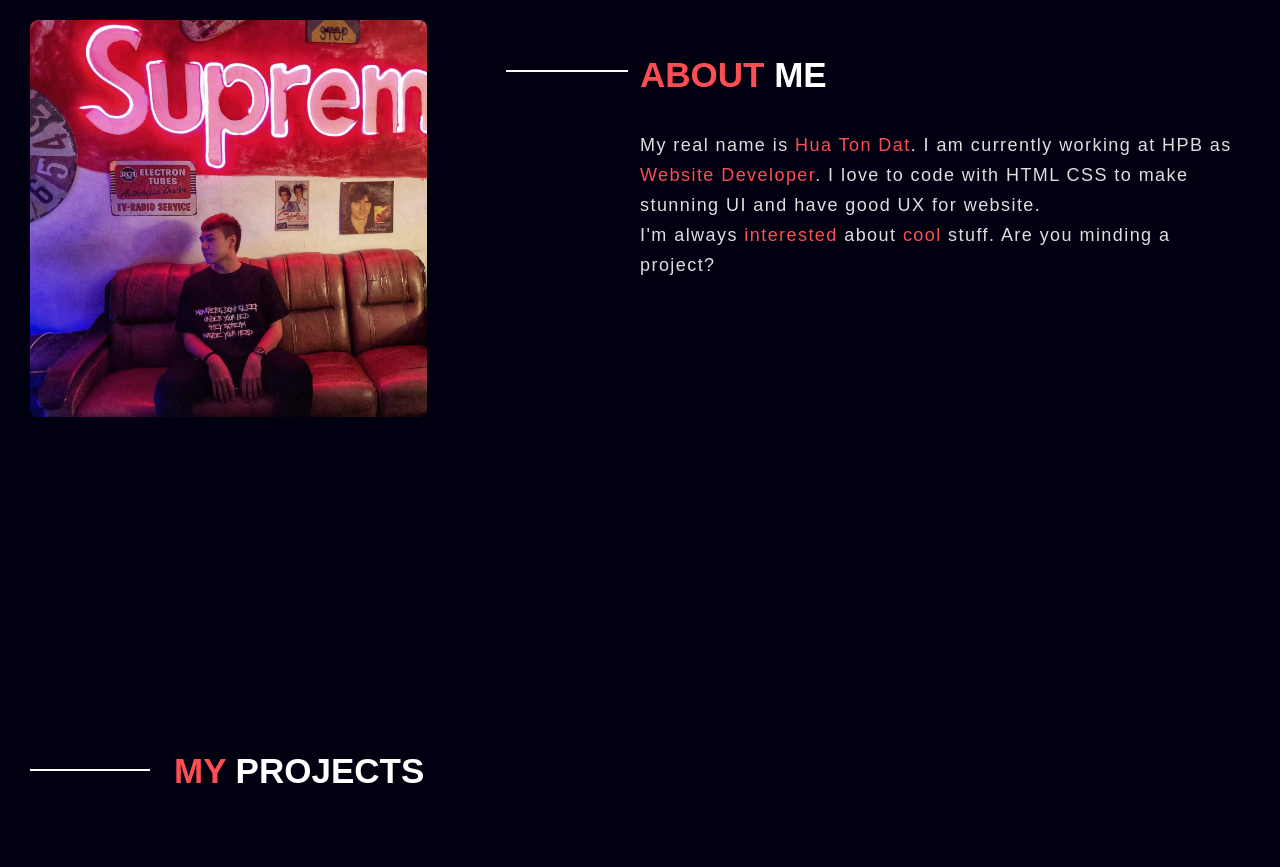
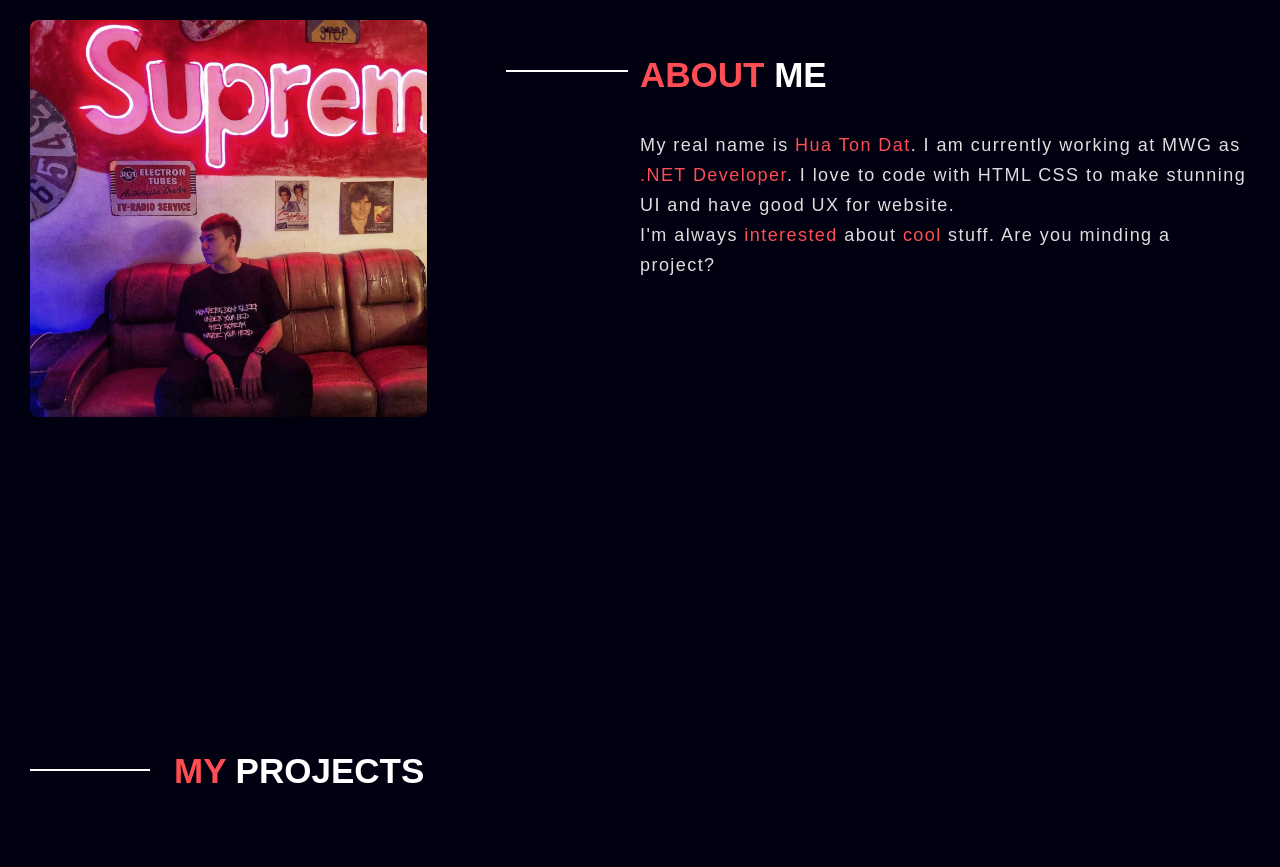
Before and after one commit to aquariusdat/tondat, a website: page index.html in a window 1280 px wide. Shown: the part 1080-1947 px from the top of the page. Drawn offline with nearby package versions, Linux system fonts and the light colour scheme.

Commit message:
fix position at company and project name

```diff
--- a/index.html
+++ b/index.html
@@ -359,8 +359,8 @@
                   <div class="desc">
                     <p>
                       My real name is <span>Hua Ton Dat</span>. I am currently
-                      working at HPB as <span>Website Developer</span>. I love
-                      to code with HTML CSS to make stunning UI and have good UX
+                      working at MWG as <span>.NET Developer</span>. I love to
+                      code with HTML CSS to make stunning UI and have good UX
                       for website.
                     </p>
                     <p>
@@ -451,7 +451,7 @@
                   </div>
                 </div>
                 <div class="name__project">
-                  <p>TODA SNEAKER SHOP</p>
+                  <p>WOODER</p>
                 </div>
 
                 <div class="project__face2 face"></div>
```
